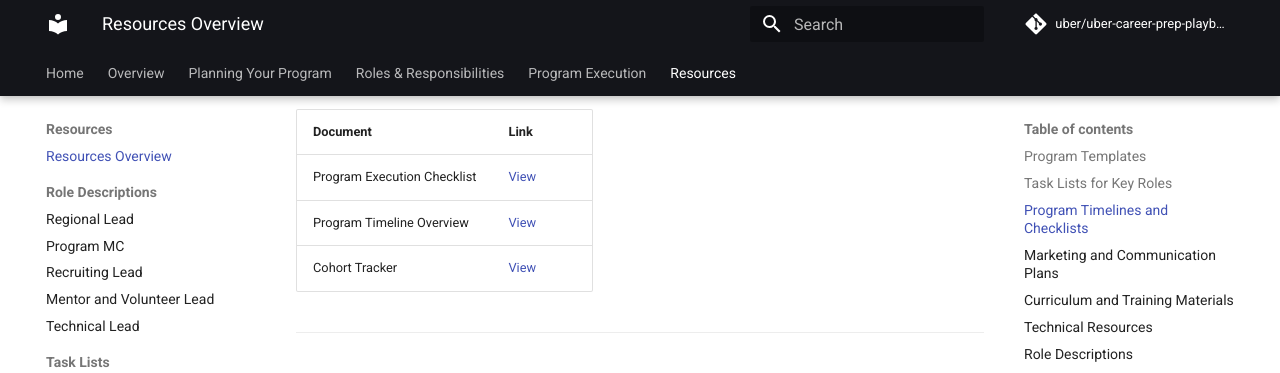
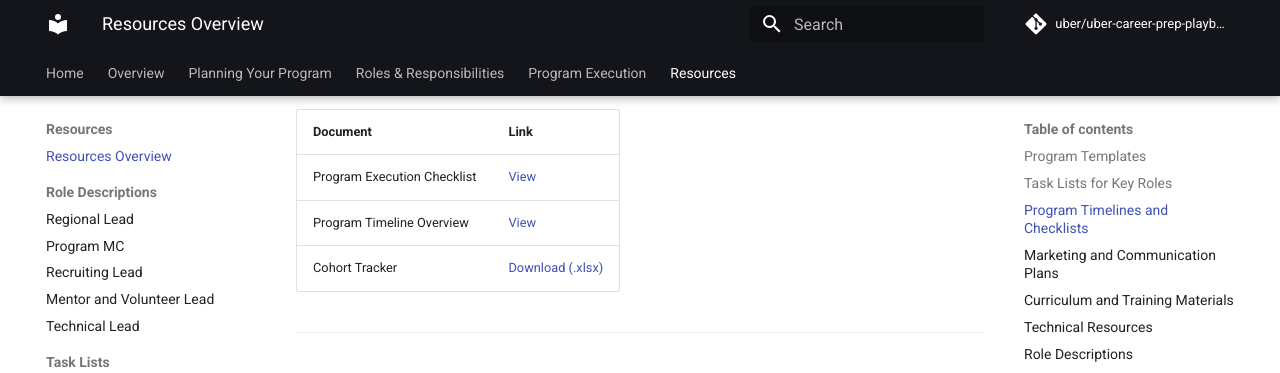
Before and after one commit to uber/uber-career-prep-playbook, an MkDocs documentation site: the page built from docs/resources.md, in a window 1280 px wide and 900 px high, scrolled down 872 px. Shown: the top 373 px of the window. Built offline with MkDocs 1.6.1 and Material for MkDocs 9.7.7, drawn with Linux system fonts in a browser that asks for light colours; comment, search, counter and statistics services are not loaded.

Commit message:
Host the Cohort Tracker in the repo
Co-Authored-By: Claude Sonnet 5.5 <noreply@anthropic.com>

```diff
--- a/docs/resources.md
+++ b/docs/resources.md
@@ -31,7 +31,7 @@ Documents detailing program milestones, execution steps, and schedules.
 |----------|------|
 | Program Execution Checklist | [View](resources/timelines-and-checklists/program-execution-checklist.md) |
 | Program Timeline Overview | [View](resources/timelines-and-checklists/program-timeline-overview.md) |
-| Cohort Tracker | [View](https://drive.google.com/open?id=1IEYJ9hTatvv6veWRyeh2b_Ah_7l2SHboHTfMw0fZLHc) |
+| Cohort Tracker | [Download (.xlsx)](resources/trackers/ucp-cohort-tracker.xlsx) |
 
 ---
 
```
Also changed, not shown: 1 other file.
